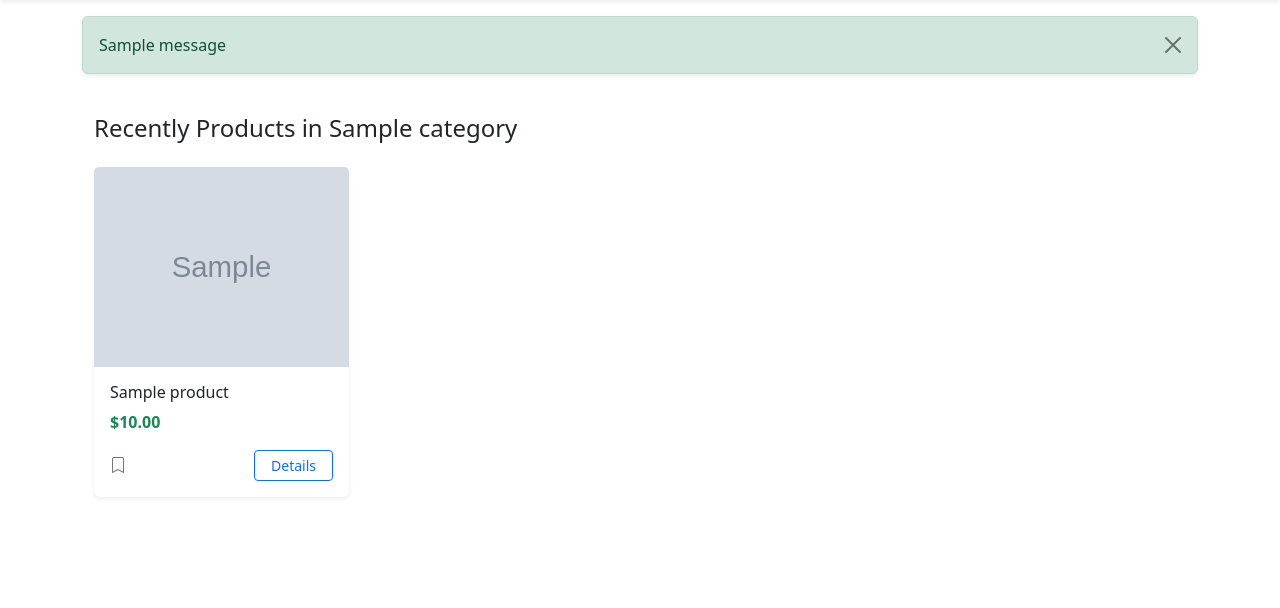
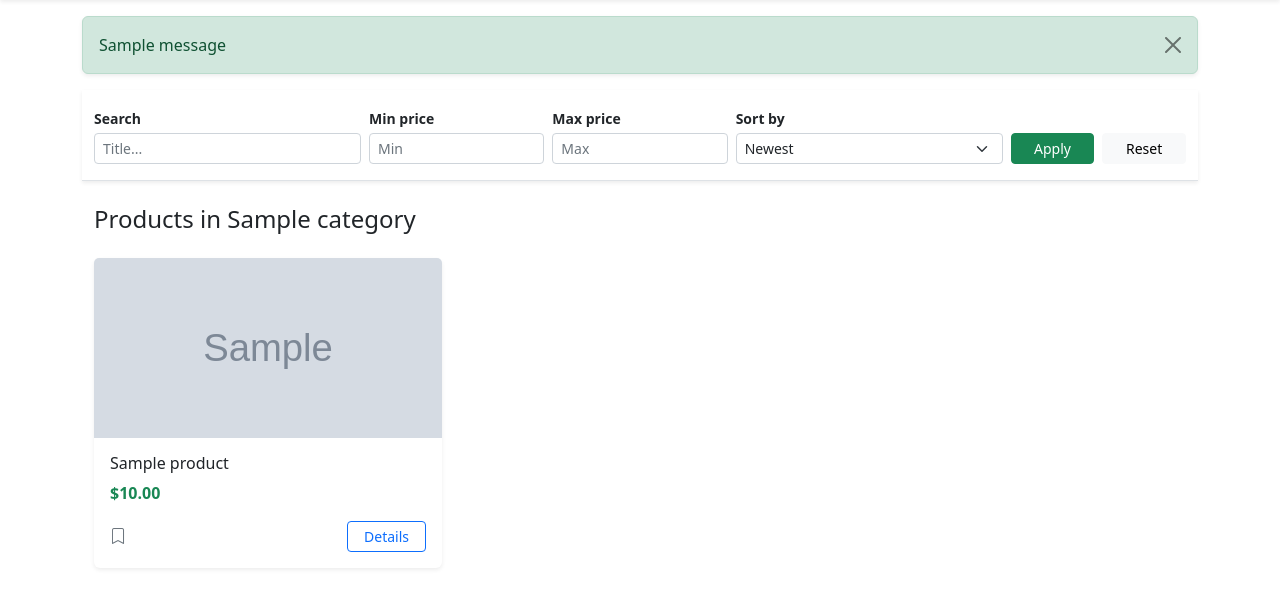
Before and after one commit to abdullohsajfuddinov4-maker/E-Bozor, a Django app: a page that uses templates/base.html in a window 1280 px wide. Shown: the part 56-664 px from the top of the page. Run offline with Django 5.2, Linux system fonts and the light colour scheme; tables that the repository leaves empty hold one stand-in row (values such as "Sample post"); grey boxes marked "Sample" are stand-in pictures; one stand-in notice (Sample message) is shown; some libraries are stand-ins or nearby versions.

Commit message:
v3 category

```diff
--- a/main/urls.py
+++ b/main/urls.py
@@ -1,9 +1,9 @@
 
 from django.urls import path
-from .views import IndexView, CategoryView
+from .views import IndexView, category_view
 
 app_name = 'main' #=> main:index
 urlpatterns = [
     path('', IndexView.as_view(), name='index'),
-    path('<str:category_name>/category', CategoryView.as_view(), name='category'),
+    path('<str:category_name>/category', category_view, name='category'),
 ]
--- a/main/views.py
+++ b/main/views.py
@@ -20,11 +20,37 @@ class IndexView(View):
         return render(request, "index.html", {'products': products})
 
 
-class CategoryView(View):
-    def get(self, request, category_name):
-        category = get_object_or_404(Category, name=category_name)
-        products = Product.objects.filter(category=category)
-        q = request.GET.get('q', '')
-        if q:
-            products = products.filter(title__icontains=q)
-        return render(request, "category.html", {'products': products, "category": category})
+def category_view(request, category_name):
+    # Базовый набор товаров
+    products = Product.objects.filter(category__name=category_name)
+
+    # 1. Поиск
+    query = request.GET.get('q')
+    if query:
+        products = products.filter(title__icontains=query)
+
+    # 2. Мин цена
+    min_price = request.GET.get('min_price')
+    if min_price and min_price.isdigit():  # Добавили проверку на число
+        products = products.filter(price__gte=min_price)
+
+    # 3. Макс цена
+    max_price = request.GET.get('max_price')
+    if max_price and max_price.isdigit():
+        products = products.filter(price__lte=max_price)
+
+    # 4. Сортировка (ИСПРАВЛЕНО: используем 'date' вместо 'created_at')
+    sort = request.GET.get('sort', '-date')
+
+    # Проверка, чтобы Django не упал, если в sort придет несуществующее поле
+    allowed_sorts = ['price', '-price', 'date', '-date']
+    if sort not in allowed_sorts:
+        sort = '-date'
+
+    products = products.order_by(sort)
+
+    context = {
+        'category': category_name,
+        'products': products,
+    }
+    return render(request, 'category.html', context)
--- a/templates/base.html
+++ b/templates/base.html
@@ -22,6 +22,7 @@
             font-size: 0.65rem;
             padding: 0.25em 0.45em;
         }
+
     </style>
 </head>
 <body>
--- a/templates/category.html
+++ b/templates/category.html
@@ -1,29 +1,87 @@
 {% extends "base.html" %}
 {% load static %}
 
-{% block title %} E-Bazar - {{category}} {% endblock title %}
+{% block title %} E-Bazar - {{ category }} {% endblock title %}
 
 {% block content %}
+
+<!-- FILTER BAR -->
+<div class="bg-white border-bottom shadow-sm">
+    <div class="container py-3">
+        <form method="GET" class="row g-2 align-items-end">
+
+            <div class="col-12 col-md-3">
+                <label class="form-label small fw-bold mb-1">Search</label>
+                <input type="text"
+                       name="q"
+                       class="form-control form-control-sm"
+                       placeholder="Title..."
+                       value="{{ request.GET.q }}">
+            </div>
+
+            <div class="col-6 col-md-2">
+                <label class="form-label small fw-bold mb-1">Min price</label>
+                <input type="number"
+                       name="min_price"
+                       class="form-control form-control-sm"
+                       placeholder="Min"
+                       value="{{ request.GET.min_price }}">
+            </div>
+
+            <div class="col-6 col-md-2">
+                <label class="form-label small fw-bold mb-1">Max price</label>
+                <input type="number"
+                       name="max_price"
+                       class="form-control form-control-sm"
+                       placeholder="Max"
+                       value="{{ request.GET.max_price }}">
+            </div>
+
+            <div class="col-12 col-md-3">
+                <label class="form-label small fw-bold mb-1">Sort by</label>
+                <select name="sort" class="form-select form-select-sm">
+                    <option value="-created_at" {% if request.GET.sort == '-created_at' %}selected{% endif %}>
+                        Newest
+                    </option>
+                    <option value="price" {% if request.GET.sort == 'price' %}selected{% endif %}>
+                        Price: Low → High
+                    </option>
+                    <option value="-price" {% if request.GET.sort == '-price' %}selected{% endif %}>
+                        Price: High → Low
+                    </option>
+                </select>
+            </div>
+
+            <div class="col-6 col-md-1">
+                <button type="submit" class="btn btn-success btn-sm w-100">
+                    Apply
+                </button>
+            </div>
+
+            <div class="col-6 col-md-1">
+                <a href="{% url 'main:category' category %}"
+                   class="btn btn-light btn-sm w-100">
+                    Reset
+                </a>
+            </div>
+
+        </form>
+    </div>
+</div>
+
+<!-- PRODUCTS -->
 <div class="container py-4">
-    <h4 class="mb-4">Recently Products in {{category}}</h4>
+    <h4 class="mb-4">Products in {{ category }}</h4>
 
-    <div class="row row-cols-1 row-cols-sm-2 row-cols-md-3 row-cols-lg-4 g-4">
+    <div class="row row-cols-1 row-cols-sm-2 row-cols-lg-3 g-4">
         {% for product in products %}
         <div class="col">
             <div class="card h-100 border-0 shadow-sm transition-hover">
 
                 {% with first_image=product.images.all.first %}
-                    {% if first_image %}
-                        <img src="{{ first_image.image.url }}"
-                             class="card-img-top"
-                             style="height: 200px; object-fit: cover;"
-                             alt="{{ product.title }}">
-                    {% else %}
-                        <img src="{% static 'images/default-product.png' %}"
-                             class="card-img-top"
-                             style="height: 200px; object-fit: cover;"
-                             alt="No image">
-                    {% endif %}
+                    <img src="{% if first_image %}{{ first_image.image.url }}{% else %}{% static 'images/default-product.png' %}{% endif %}"
+                         class="card-img-top"
+                         style="height: 180px; object-fit: cover;">
                 {% endwith %}
 
                 <div class="card-body d-flex flex-column">
@@ -38,11 +96,15 @@
                         </a>
                     </div>
                 </div>
+
             </div>
+        </div>
+        {% empty %}
+        <div class="col-12 text-center py-5">
+            <p class="text-muted">No products found matching your filters.</p>
         </div>
         {% endfor %}
     </div>
 </div>
 
-
 {% endblock content %}
```
Also changed, not shown: users/models.py (+6 -2 lines), static/styles.css.
